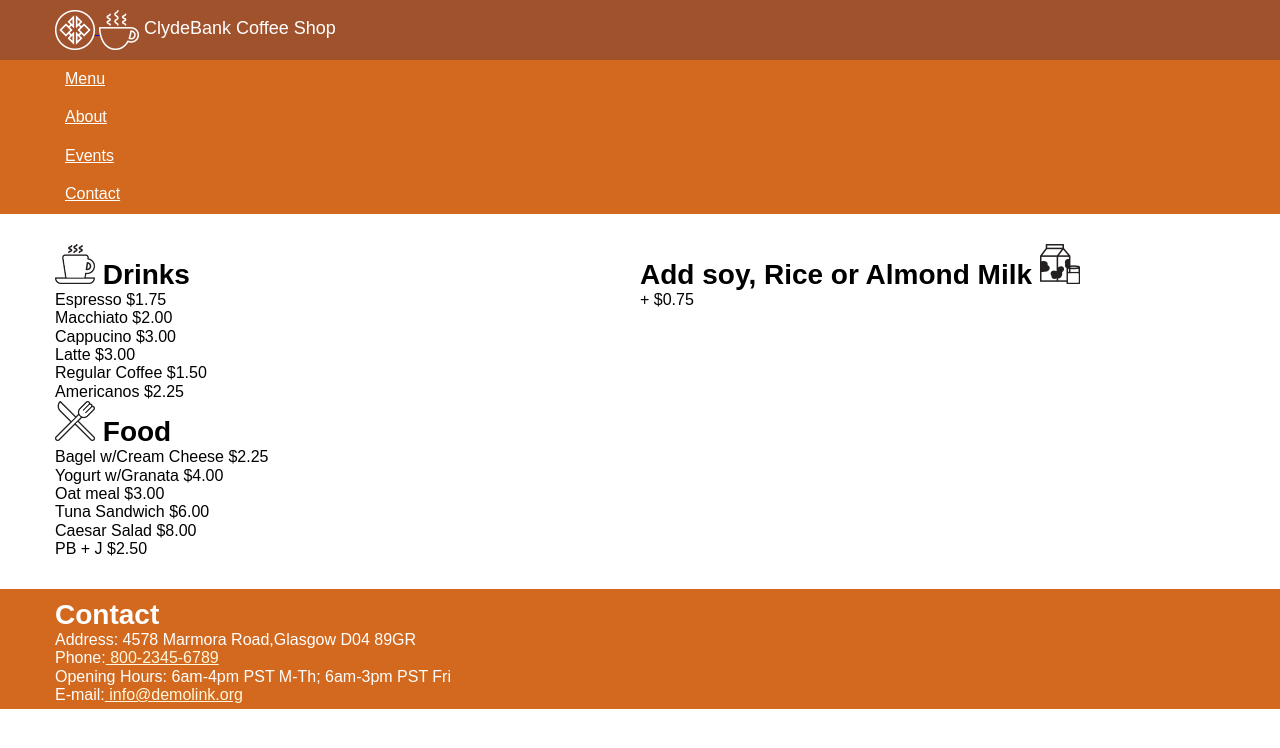
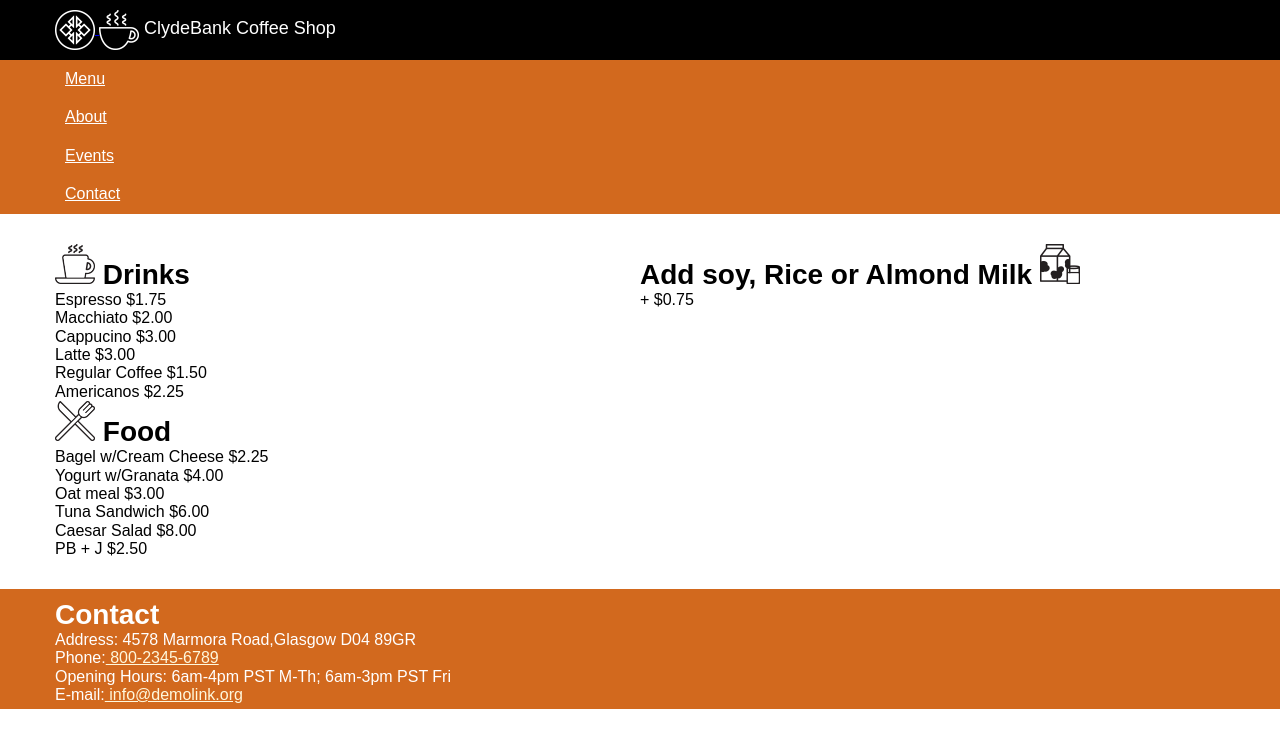
Before and after one commit to Asiloj7/coffeeshop, a plain HTML site: page index.html in a window 1280 px wide. Drawn offline with Linux system fonts and the light colour scheme.

Commit message:
Update style.css

```diff
--- a/css/style.css
+++ b/css/style.css
@@ -61,7 +61,7 @@ img { border-style: none; }
 /* Header */
 
 header {
-    background: sienna;
+    background: black;
     padding: 10px;
 }
 
```
